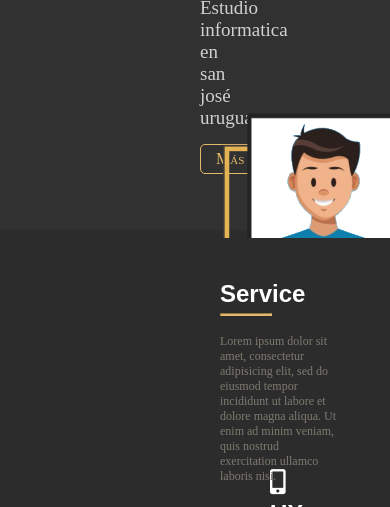
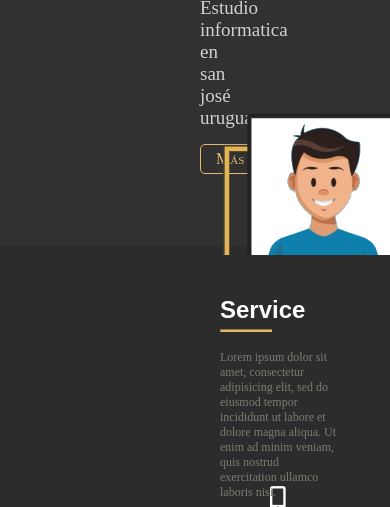
Before and after one commit to TonioWeb/Ejercicio4DW, a plain HTML site: page index.html in a window 390 px wide. Shown: the part 260-767 px from the top of the page. Drawn offline with Linux system fonts and the light colour scheme.

Commit message:
Update estilos.css

```diff
--- a/estilos.css
+++ b/estilos.css
@@ -285,3 +285,13 @@
 	width: 100%;
 	height: 12vh;
 }}
+
+@media(max-width: 1000px){
+	#parte2 {
+	width: 100%;
+	height: 32vh;
+	background: #313131;
+	top: 0;
+	overflow: hidden;
+	}
+}
```
